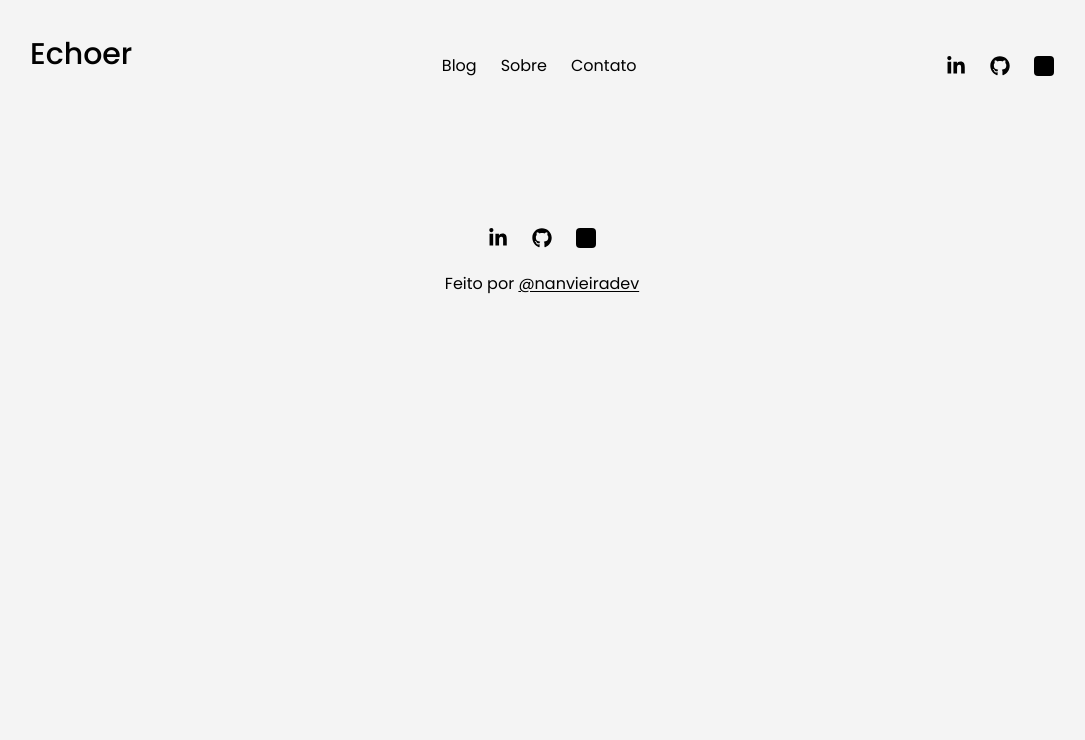
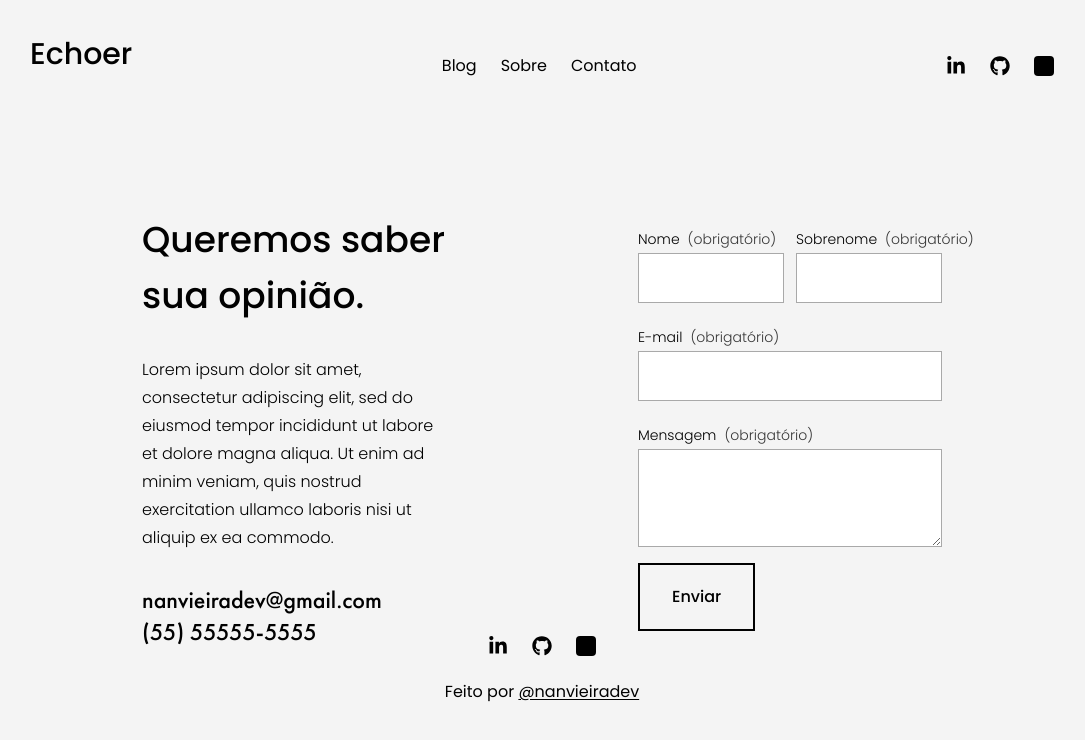
Before and after one commit to nanvieiradev/echoer, a Next.js app: page /contact in a window 1280 px wide. Shown: the top 740 px of the page, without its empty margins (98-1183 px from the left). Built offline with nearby package versions, Linux system fonts and the light colour scheme.

Commit message:
refactor: add conteúdo da página contato

```diff
--- a/src/pages/contact.js
+++ b/src/pages/contact.js
@@ -1,5 +1,10 @@
 import Head from "next/head"
 import DefaultLayout from "../layouts/DefaultLayout"
+import Form from "next/form"
+import Input from "@/components/ui/Input"
+import FormField from "@/components/ui/FormField"
+import Textarea from "@/components/ui/Textarea"
+import Button from "@/components/ui/Button"
 
 export default function Contact() {
   return (
@@ -7,7 +12,64 @@ export default function Contact() {
       <Head>
         <title>Echoer</title>
       </Head>
-      <DefaultLayout>{/* lista de posts */}</DefaultLayout>
+      <DefaultLayout className="h-[calc(100vh-392px)]">
+        <section className="grid grid-cols-2 gap-48 h-full py-20">
+          <div className="flex flex-col gap-8">
+            <h2 className="text-4xl font-medium leading-14">
+              Queremos saber sua opinião.
+            </h2>
+            <p className="font-light leading-7">
+              Lorem ipsum dolor sit amet, consectetur adipiscing elit, sed do
+              eiusmod tempor incididunt ut labore et dolore magna aliqua. Ut
+              enim ad minim veniam, quis nostrud exercitation ullamco laboris
+              nisi ut aliquip ex ea commodo.
+            </p>
+            <div className="space-y-1">
+              <h3 className="font-medium leading-8 text-2xl">
+                nanvieiradev@gmail.com
+                <br />
+                (55) 55555-5555
+              </h3>
+            </div>
+          </div>
+          <div className="flex flex-col gap-8 justify-center">
+            <Form action="/" formMethod="post" className="space-y-4">
+              <div className="grid grid-cols-2 gap-x-3 gap-y-6">
+                <FormField label="Nome" required>
+                  <Input
+                    type="text"
+                    name="firstname"
+                    maxLength={30}
+                    variant="outlined"
+                  />
+                </FormField>
+                <FormField label="Sobrenome" required>
+                  <Input
+                    type="text"
+                    name="lastname"
+                    maxLength={30}
+                    variant="outlined"
+                  />
+                </FormField>
+                <FormField label="E-mail" required className="col-span-2">
+                  <Input
+                    type="email"
+                    name="email"
+                    maxLength={40}
+                    variant="outlined"
+                  />
+                </FormField>
+                <FormField label="Mensagem" required className="col-span-2">
+                  <Textarea />
+                </FormField>
+              </div>
+              <Button variant="outline" onClick={(e) => e.preventDefault()}>
+                Enviar
+              </Button>
+            </Form>
+          </div>
+        </section>
+      </DefaultLayout>
     </>
   )
 }
```
